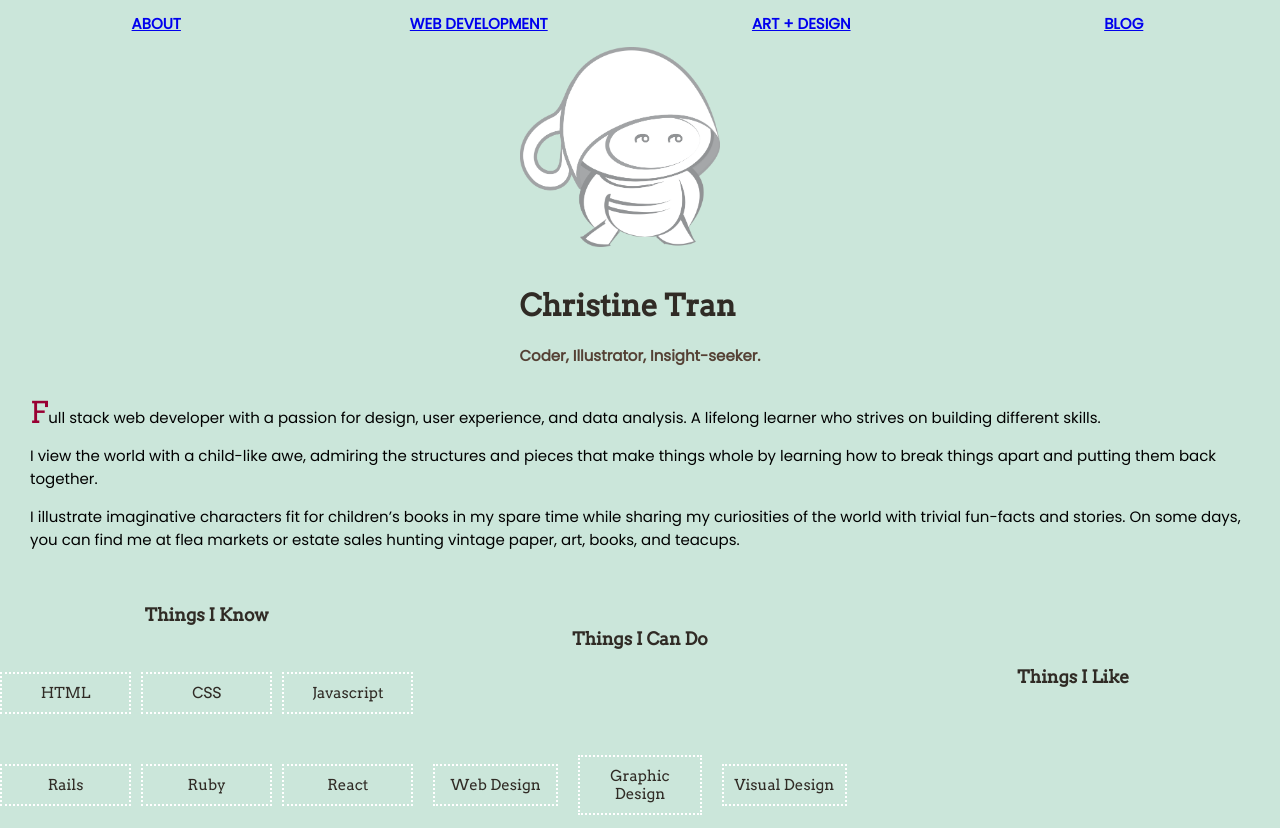
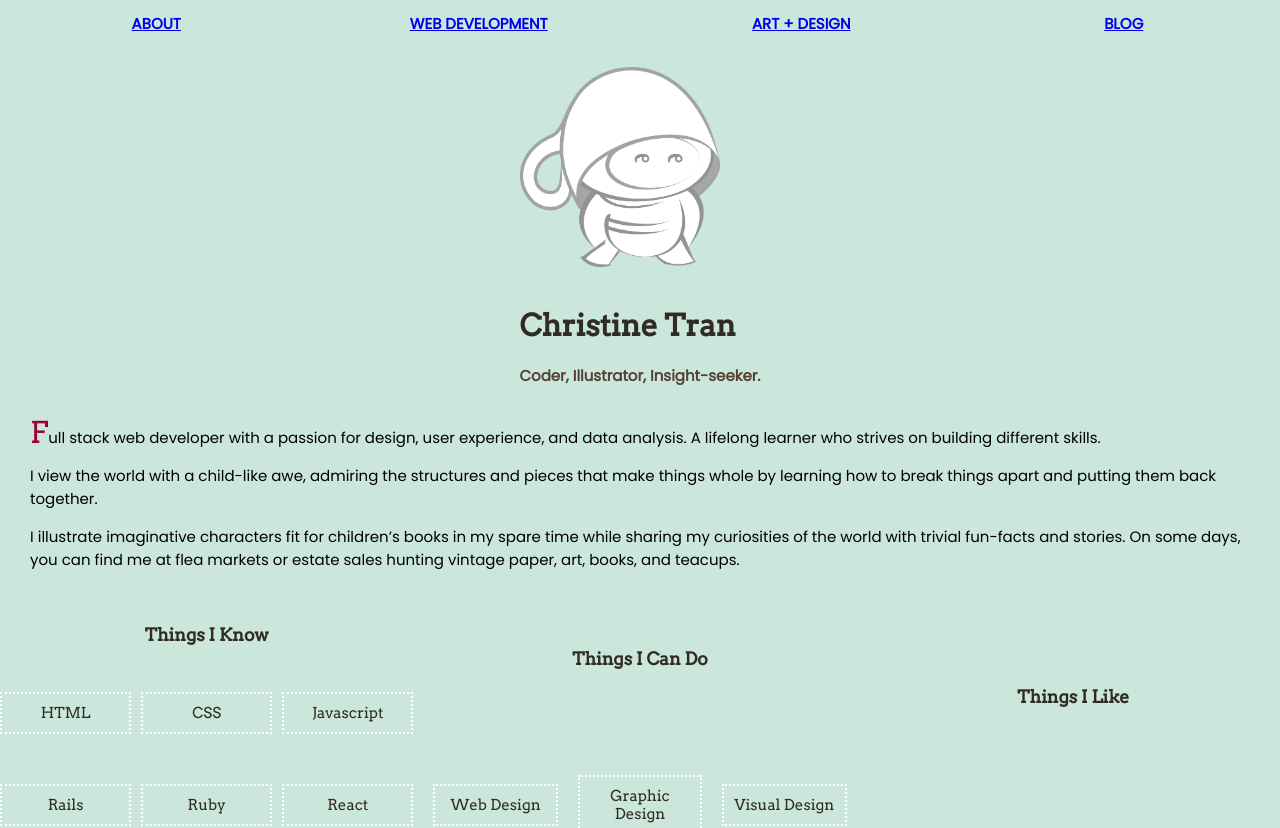
Before and after one commit to christinetran825/tofukid-website, a React (Create React App) app: page / in a window 1280 px wide. Shown: the top 828 px of the page. Built offline with nearby package versions, Linux system fonts and the light colour scheme.

Commit message:
added div class of wrapper

```diff
--- a/src/Routes.js
+++ b/src/Routes.js
@@ -10,7 +10,7 @@ import './App.css';
 class Routes extends Component {
   render() {
     return (
-      <div>
+      <div className="wrapper">
         <Navigation />
         <Switch>
           <Route exact path="/" component={About} />
```
